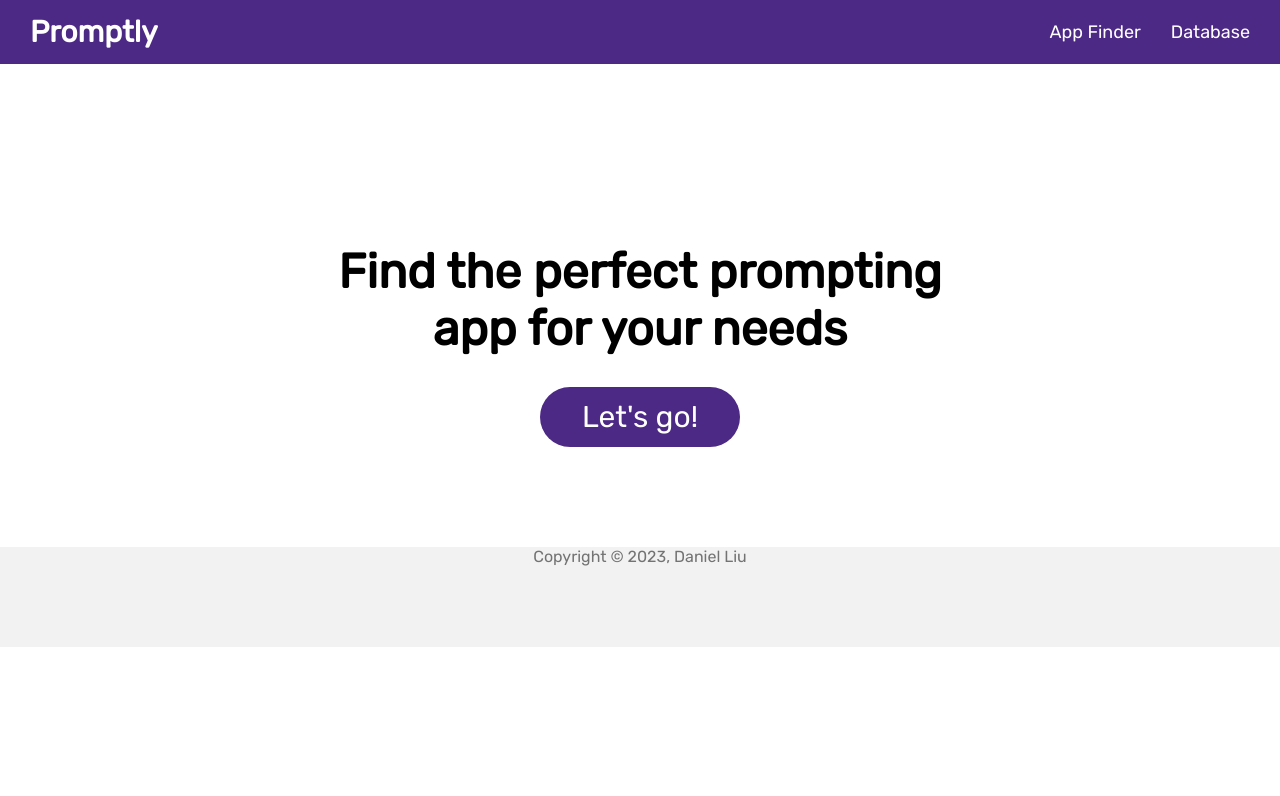
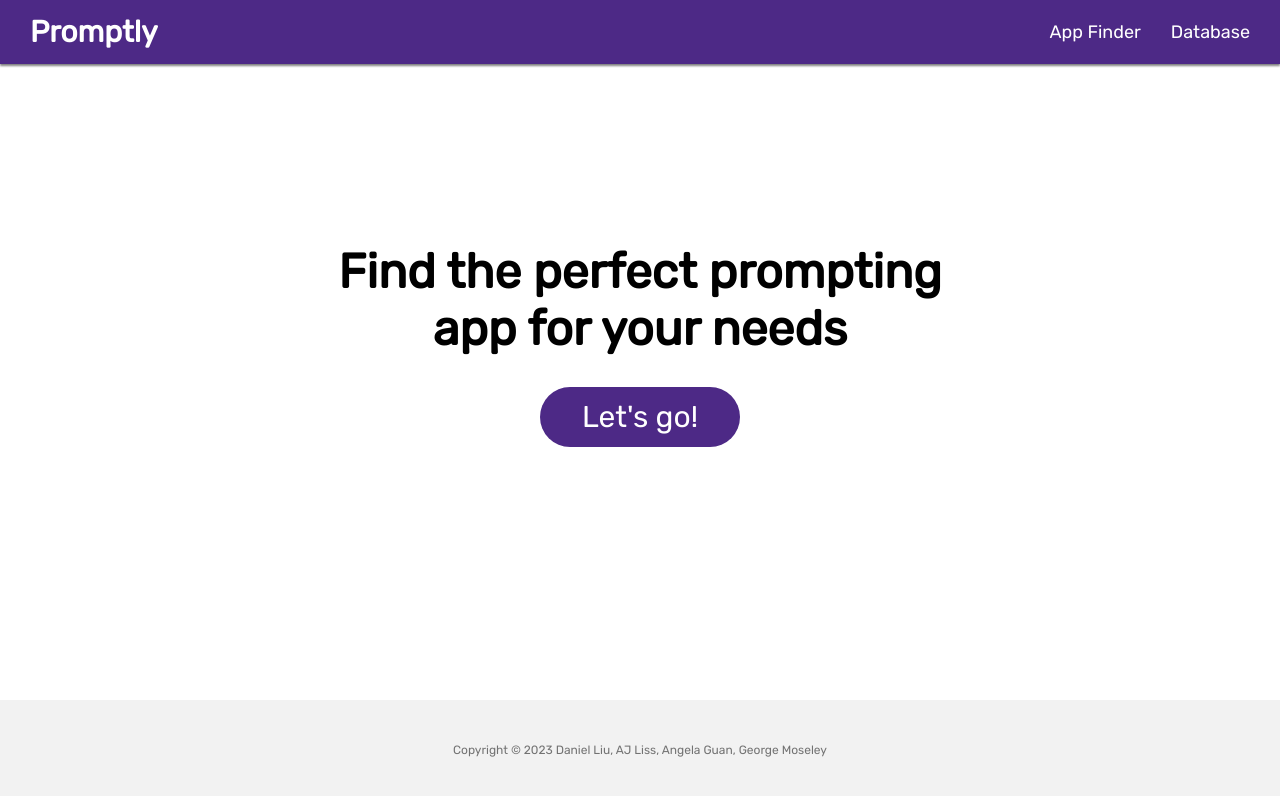
Before and after one commit to dtcteams101/dtcteams101.github.io, a Vue app: page / in a window 1280 px wide. Shown: the top 796 px of the page. Built offline with nearby package versions, Linux system fonts and the light colour scheme.

Commit message:
Fixed footer issues

```diff
--- a/index.html
+++ b/index.html
@@ -4,7 +4,7 @@
     <meta charset="UTF-8">
     <link rel="icon" href="/favicon.ico">
     <meta name="viewport" content="width=device-width, initial-scale=1.0">
-    <title>PromptFinder</title>
+    <title>Promptly</title>
   </head>
   <body>
     <div id="app"></div>
--- a/src/App.vue
+++ b/src/App.vue
@@ -13,14 +13,13 @@ import { RouterView } from 'vue-router'
   </main>
 
   <footer>
-    Copyright &copy; 2023, Daniel Liu
+    Copyright &copy; 2023 Daniel Liu, AJ Liss, Angela Guan, George Moseley
   </footer>
 </template>
 
 <style>
 main {
   padding-bottom: 100px;
-  /* border: 1px solid black; */
 }
 
 footer {
@@ -28,8 +27,10 @@ footer {
   color: #737373;
   height: 100px;
   width: 100%;
-  text-align: center;
   font-family: 'Rubik', sans-serif;
-  flex-shrink: 0;
+  font-size: 12px;
+  display: flex;
+  align-items: center;
+  justify-content: center;
 }
 </style>
--- a/src/assets/main.css
+++ b/src/assets/main.css
@@ -8,9 +8,12 @@
 
 html, body {
   height: 100%;
+  width: 100%;
 }
 
-body {
-  display: flex;
-  flex-direction: column;
+#app {
+  min-height: 100%;
+  display: grid;
+  grid-template-rows: auto 1fr auto;
+  grid-template-columns: 100%;
 }
--- a/src/components/Navbar.vue
+++ b/src/components/Navbar.vue
@@ -3,17 +3,17 @@ import { RouterLink } from 'vue-router'
 </script>
 
 <template>
-  <div class="nav">
+  <nav>
     <RouterLink class="home" to="/">Promptly</RouterLink>
     <div>
       <RouterLink class="page" to="/appfinder">App Finder</RouterLink>
       <RouterLink class="page" to="/database">Database</RouterLink>
     </div>
-  </div>
+  </nav>
 </template>
 
 <style scoped>
-.nav {
+nav {
   height: 64px;
   background: #4d2986;
   display: flex;
@@ -21,7 +21,7 @@ import { RouterLink } from 'vue-router'
   align-items: center;
   gap: 20px;
   font-family: 'Rubik', sans-serif;
-  /* box-shadow: 0px 2px 2px gray; */
+  box-shadow: 0px 2px 2px gray;
 }
 
 .home {
```
